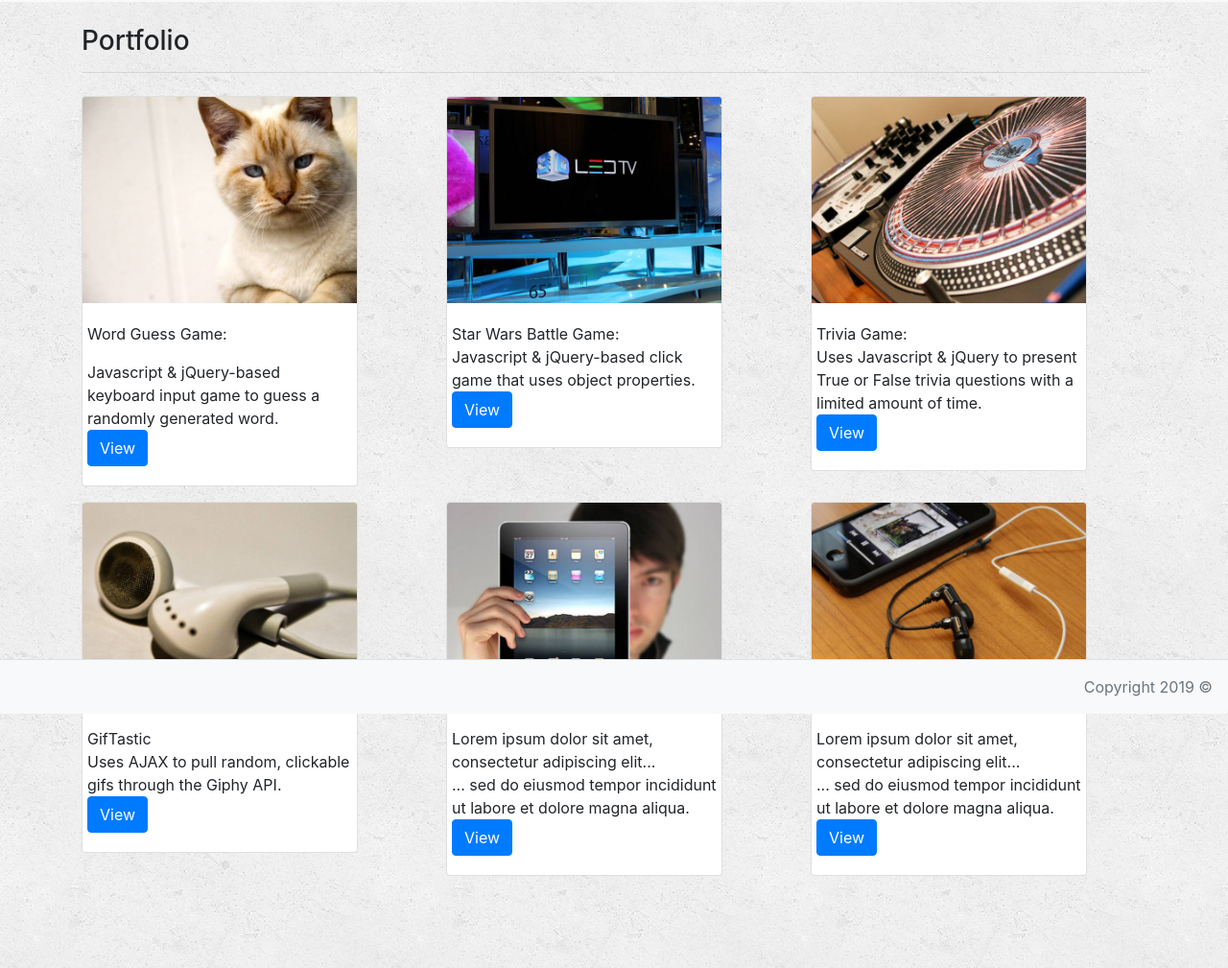
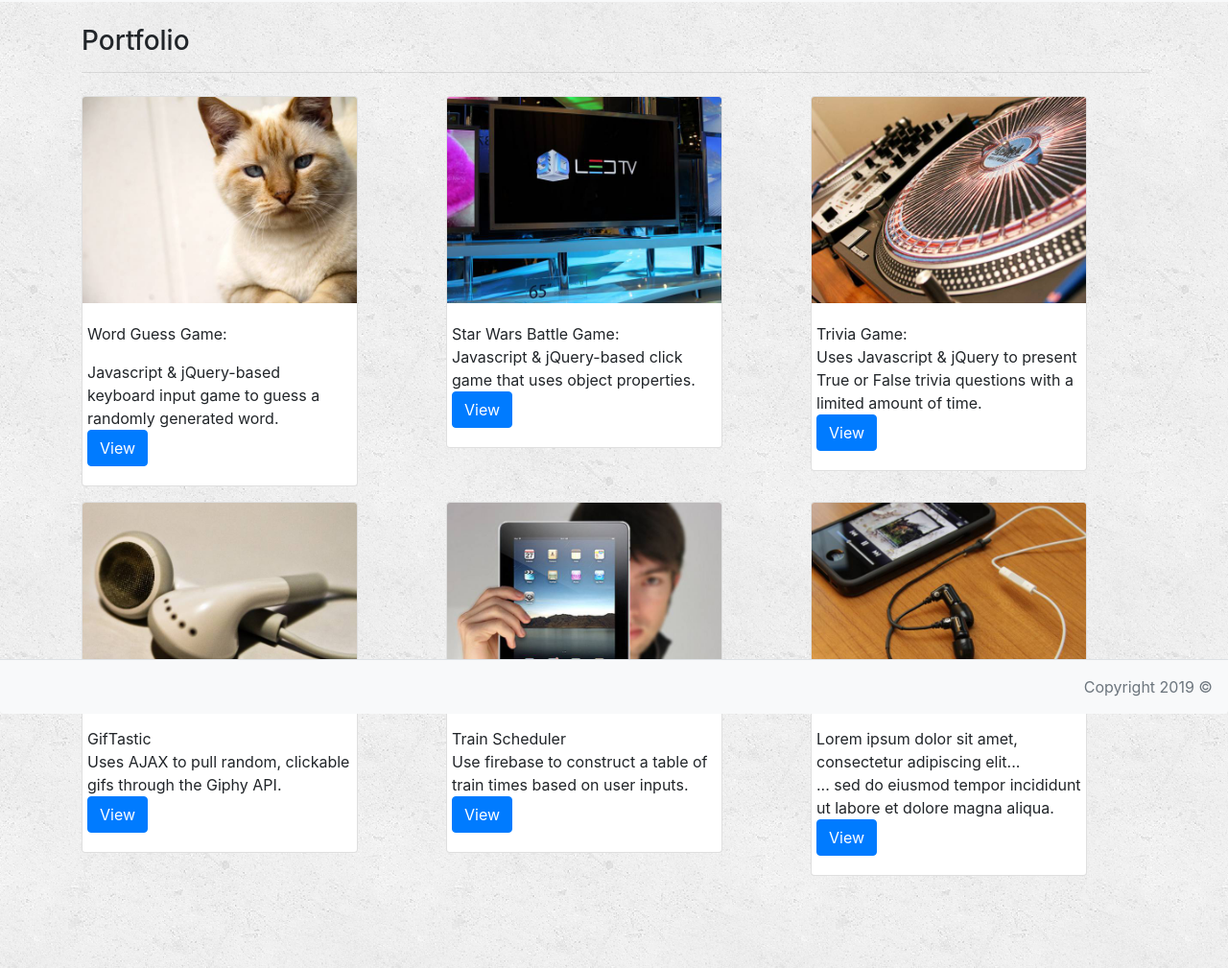
Before and after one commit to subtleasian/Bootstrap-Portfolio, a plain HTML site: page portfolio.html in a window 1280 px wide. Shown: the part 56-1065 px from the top of the page at 96% size. Drawn offline with nearby package versions, Linux system fonts and the light colour scheme.

Commit message:
added Train Scheduler

```diff
--- a/portfolio.html
+++ b/portfolio.html
@@ -104,13 +104,13 @@
                     <img src="images/technics-q-c-640-480-1.jpg" class="card-img-top" alt="pic3">
                     <div class="card-body">
                       <div class="row">
-                        <p class="card-text">Lorem ipsum dolor sit amet, consectetur adipiscing elit...</p>
+                        <p class="card-text">Train Scheduler</p>
                       </div>
                       <div class="row">
-                        <p class="card-text">... sed do eiusmod tempor incididunt ut labore et dolore magna aliqua.</p>
+                        <p class="card-text">Use firebase to construct a table of train times based on user inputs.</p>
                       </div>
                       <div class="row">
-                        <a href="#" class="btn btn-primary">View</a>
+                        <a href="https://subtleasian.github.io/Train-Scheduler/" class="btn btn-primary">View</a>
                       </div>
                     </div>
                 </div>
```
